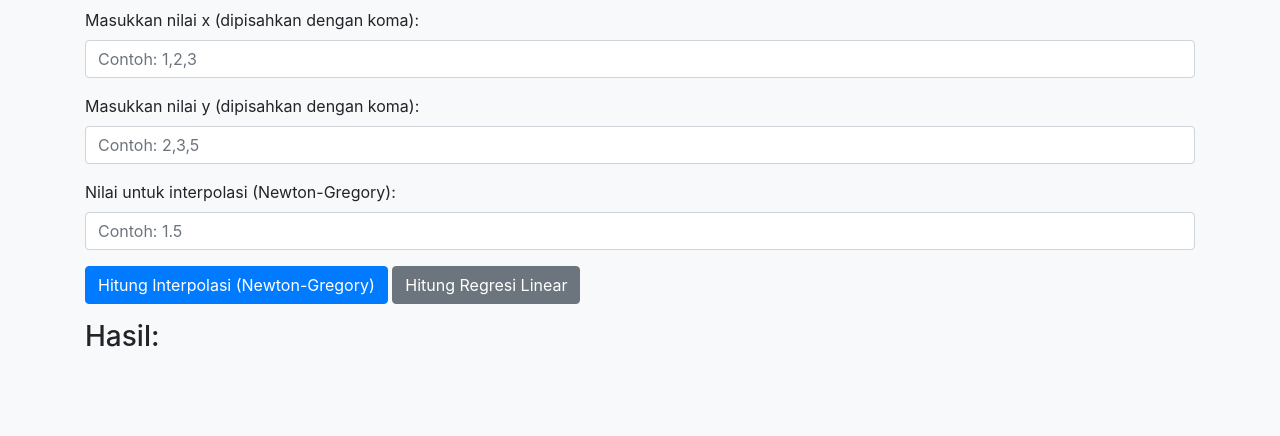
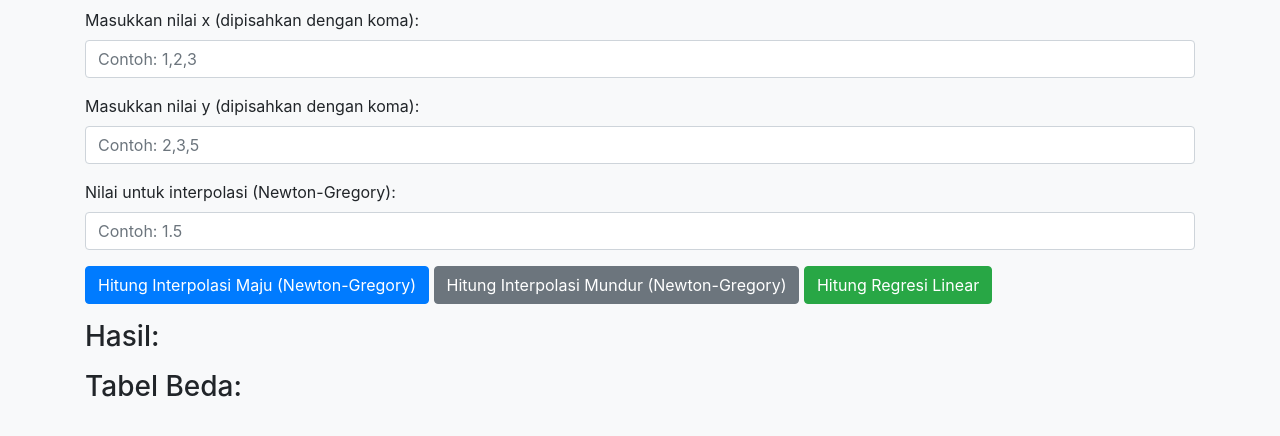
Before and after one commit to DwiFajarSariRomaDona/Metode-Numerik, a plain HTML site: page index.html in a window 1280 px wide. Shown: the part 118-554 px from the top of the page. Drawn offline with nearby package versions, Linux system fonts and the light colour scheme.

Commit message:
Update index.html

```diff
--- a/index.html
+++ b/index.html
@@ -22,12 +22,19 @@
             <label for="interpolationValue">Nilai untuk interpolasi (Newton-Gregory):</label>
             <input type="text" id="interpolationValue" class="form-control" placeholder="Contoh: 1.5">
         </div>
-        <button class="btn btn-primary" onclick="calculateNewtonGregory()">Hitung Interpolasi (Newton-Gregory)</button>
-        <button class="btn btn-secondary" onclick="calculateLinearRegression()">Hitung Regresi Linear</button>
+        <button class="btn btn-primary" onclick="calculateNewtonGregory()">Hitung Interpolasi Maju (Newton-Gregory)</button>
+        <button class="btn btn-secondary" onclick="calculateNewtonGregoryBackward()">Hitung Interpolasi Mundur (Newton-Gregory)</button>
+        <button class="btn btn-success" onclick="calculateLinearRegression()">Hitung Regresi Linear</button>
         <div class="mt-3">
             <h3>Hasil:</h3>
             <p id="resultNG"></p>
+            <p id="resultNGB"></p>
             <p id="resultLR"></p>
+        </div>
+        <div class="mt-3">
+            <h3>Tabel Beda:</h3>
+            <div id="tableNG"></div>
+            <div id="tableNGB"></div>
         </div>
     </div>
     <script src="script.js"></script>
```
